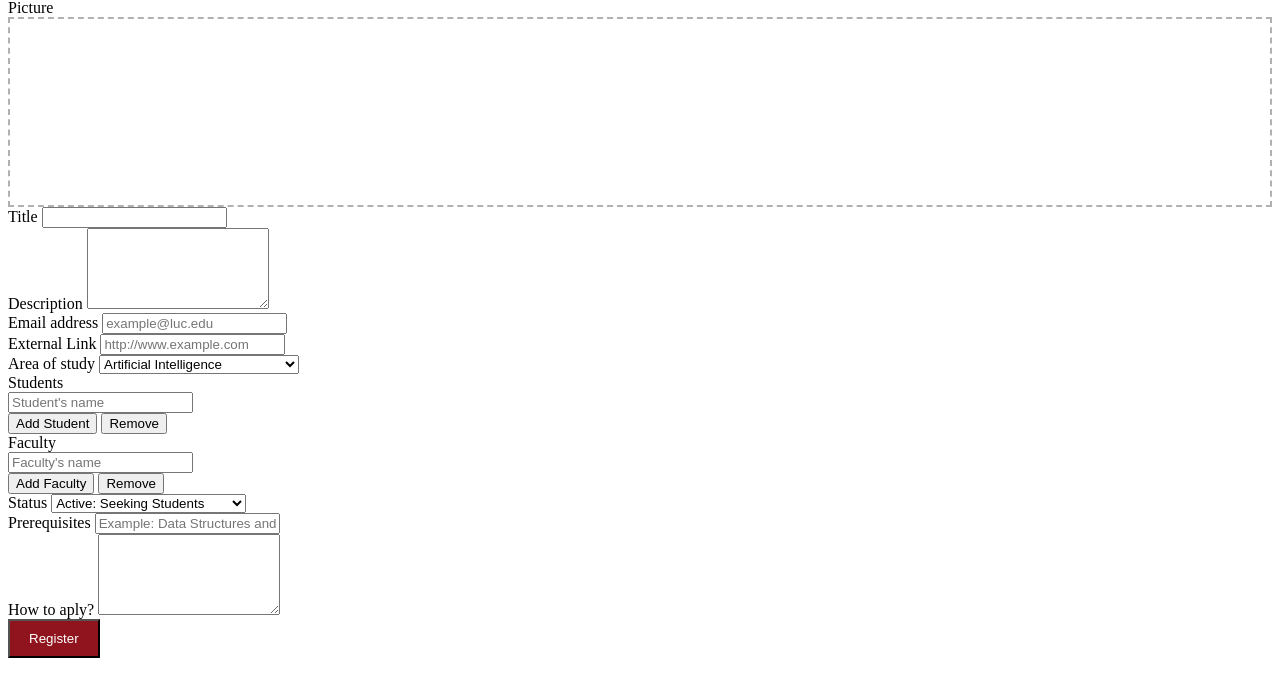
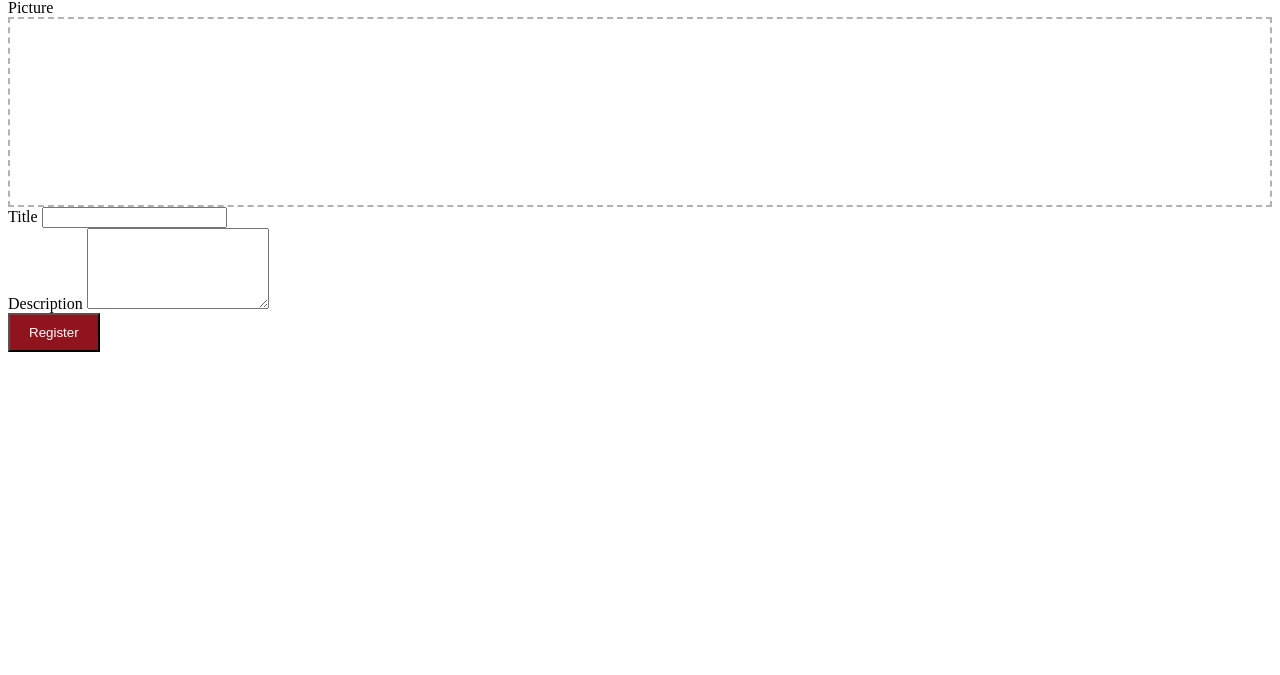
Before and after one commit to MatheusFreitag/LRP, a PHP site: page /register.html in a window 1280 px wide. Shown: the part 125-800 px from the top of the page. Run offline with PHP 8.4, Linux system fonts and the light colour scheme.

Commit message:
working base

```diff
--- a/connect.php
+++ b/connect.php
@@ -4,6 +4,4 @@ $conn = new PDO('mysql:host=localhost;dbname=projects;charset=utf8mb4', 'root',
 $conn->setAttribute(PDO::ATTR_ERRMODE, PDO::ERRMODE_EXCEPTION);
 $conn->setAttribute(PDO::ATTR_EMULATE_PREPARES, false);
 
-
-
  ?>
--- a/index.html
+++ b/index.html
@@ -30,7 +30,7 @@
   <body>
 
       <div ng-include="'navbar.html'"></div>
-      <!-- <div ng-include="'projects.html'"></div> -->
+      <div ng-include="'projects.html'"></div>
       <div ng-include="'register.html'"></div>
 
   </body>
--- a/projects.html
+++ b/projects.html
@@ -51,11 +51,11 @@
   <div id="results-search" ng-repeat="project in listOfProjects | filter:filterSearch">
     <div class="demo-card-wide mdl-card mdl-shadow--2dp">
       <div class="mdl-card__title">
-        <h2 class="mdl-card__title-text">{{project.professor}}</h2>
+        <h2 class="mdl-card__title-text">{{project.title}}</h2>
       </div>
       <div class="mdl-card__supporting-text">
         <img class="photoOfProject" src="base.jpg" width: "100px"; height="80px">
-        {{project.title}}
+        {{project.description}}
       </div>
       <div class="mdl-card__actions mdl-card--border">
         <a class="mdl-button mdl-button--colored mdl-js-button mdl-js-ripple-effect" href="">
--- a/register.html
+++ b/register.html
@@ -14,14 +14,14 @@
         <div class="col-md-10">
           <div class="form-group">
             <label for="title">Title</label>
-            <input type="text" class="form-control" id="professor" name="professor" ng-model="databaseTitle" placeholder="" required>
+            <input type="text" class="form-control" id="professor" name="professor" ng-model="title" placeholder="" required>
           </div>
           <div class="form-group">
             <label for="description">Description</label>
-            <textarea class="form-control" id="title" placeholder="" name="title" ng-model="databaseDescription" rows="5" required></textarea>
+            <textarea class="form-control" id="title" placeholder="" name="title" ng-model="description" rows="5" required></textarea>
           </div>
         </div>
-    </div>
+    </div><!--
     <div class="row row-register">
       <div class="col-md-6">
         <div class="form-group">
@@ -104,7 +104,7 @@
           <textarea class="form-control" name="howToApply" id="howToApply" rows="5"></textarea>
         </div>
       </div>
-    </div>
+    </div>-->
     <div class="row row-register">
       <div class="form-group">
         <input id="submit" class="btnregister center-block" ng-click="insertDatabase()" name="submit" type="submit" value="Register" class="btn btn-primary">
--- a/register.php
+++ b/register.php
@@ -5,10 +5,10 @@ include "connect.php";
 $postdata = file_get_contents("php://input");
 $request = json_decode($postdata);
 
-$professor = $request->professor;
 $title = $request->title;
+$description = $request->description;
 
-$sql = "INSERT INTO projects(professor, title) VALUES('$professor', '$title')";
+$sql = "INSERT INTO projects(title, description) VALUES('$title', '$description')";
 
 try {
     //connect as appropriate as above
--- a/script.js
+++ b/script.js
@@ -1,4 +1,6 @@
 var app = angular.module('portal', []);
+
+
 app.controller("projectsListCtrl", function($scope, $http){
   $http.get("projects.php").success(function(data){
     $scope.listOfProjects = data;
@@ -12,8 +14,8 @@ app.controller('controllerApp', function($scope, $http){
             method: "post",
             url: "register.php",
             data: {
-                professor: $scope.databaseTitle,
-                title: $scope.databaseDescription,
+                title: $scope.title,
+                description: $scope.description,
             },
             headers: { 'Content-Type': 'application/x-www-form-urlencoded' }
     });
```
